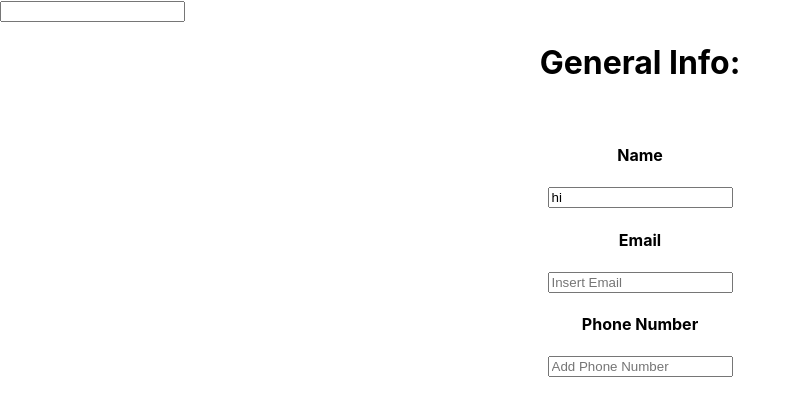
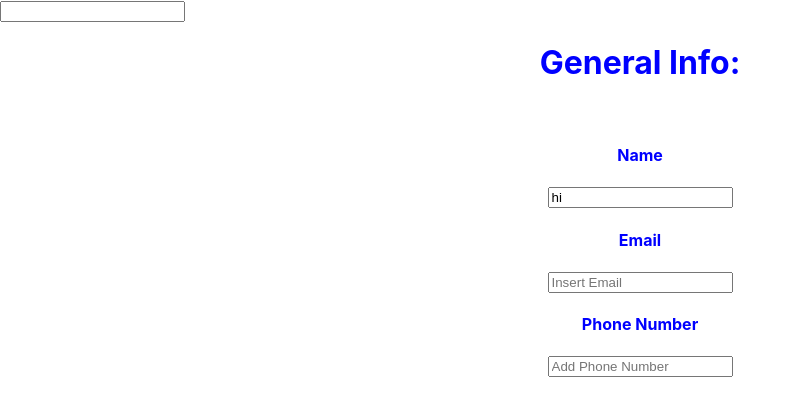
Before and after one commit to adyang94/CV-app, a React (Create React App) app: page / in a window 1280 px wide. Shown: the top 416 px of the page, without its empty margins (0-801 px from the left). Built offline with nearby package versions, Linux system fonts and the light colour scheme.

Commit message:
general info changes

```diff
--- a/src/components/generalInfo.js
+++ b/src/components/generalInfo.js
@@ -1,4 +1,5 @@
 import React, {useState} from 'react';
+import '../styles/generalInfo.css';
 
 function GeneralInfo (props) {
 
@@ -12,13 +13,13 @@ function GeneralInfo (props) {
     const { name, value } = e.target
     setGeneralInfo({
       ...generalInfoData,
-      [name]: value
+      [name]: value //using square bracket for dynamic object key naming.
     });
     console.log(generalInfoData);
   };
 
-  return (  //JSX
-    <div>
+  return (
+    <div className = "generalInfo">
       <h1>General Info:</h1><br></br>
       <h4>Name</h4>
         <input
--- /dev/null
+++ b/src/styles/generalInfo.css
@@ -0,0 +1,3 @@
+.generalInfo {
+  color: blue;
+}
```
